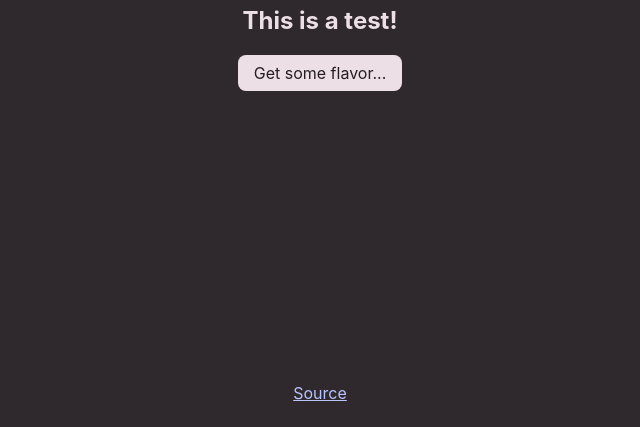
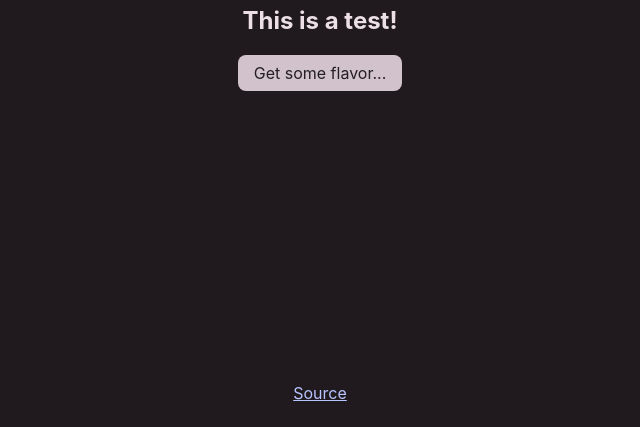
Before and after one commit to nekorubu/flavor-text, a website with bundled scripts: page index.html in a window 1280 px wide. Shown: the part 373-800 px from the top of the page, without its empty margins (320-960 px from the left). Built offline with nearby package versions, Linux system fonts and the light colour scheme; a small style sheet from the web is missing.

Commit message:
Update theme with new palette in mind

```diff
--- a/style/style.css
+++ b/style/style.css
@@ -13,7 +13,7 @@ body {
     min-height: 96vh;
     display: flex;
     flex-direction: column;
-    background-color: var(--surface1);
+    background-color: var(--base);
     color: var(--text);
 }
 
@@ -30,7 +30,7 @@ h1 {
 button {
     font-family: 'Inter', sans-serif;
     font-size: 1em;
-    background-color: var(--text);
+    background-color: var(--subtext1);
     color: var(--surface0);
     padding: 0.5em 1em;
     border-radius: 8px;
```
